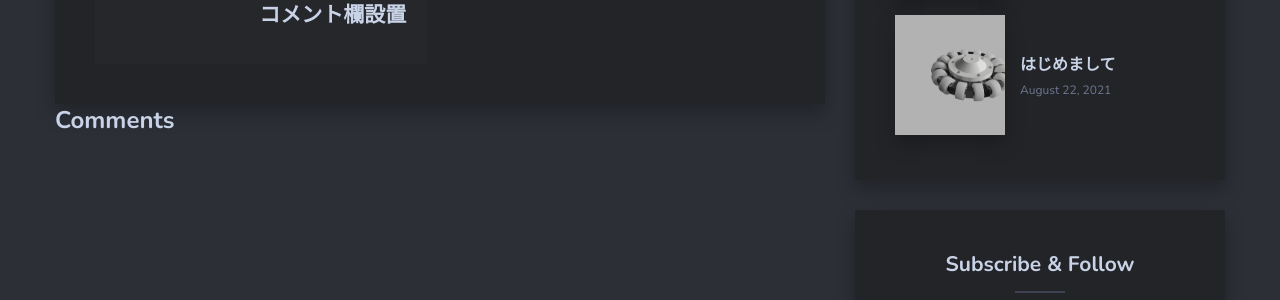
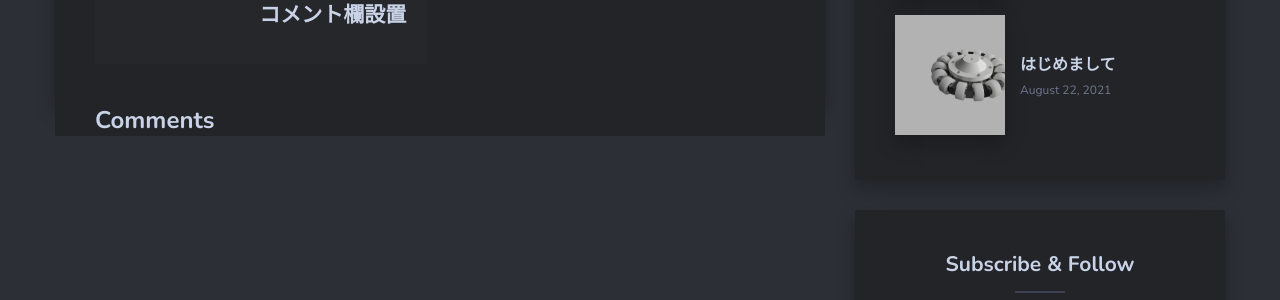
Before and after one commit to RP-800/RP-800.github.io, a Jekyll site: the page built from _posts/2021-08-22-post.markdown, in a window 1280 px wide. Shown: the part 1199-1499 px from the top of the page. Built offline with Jekyll 4.4.1, drawn with Linux system fonts in a browser that asks for light colours; nearby versions of some CDN libraries; comment, search, counter and statistics services are not loaded.

Commit message:
Update post.html

```diff
--- a/_layouts/post.html
+++ b/_layouts/post.html
@@ -98,9 +98,9 @@ layout: default
 				{% include disqus-comments.html %}
 			{% endif %}
 
-			<div>
+			<div class="comments">
 
-				<h3>
+				<h3 class="title">
 					Comments
 				</h3>
 
```
